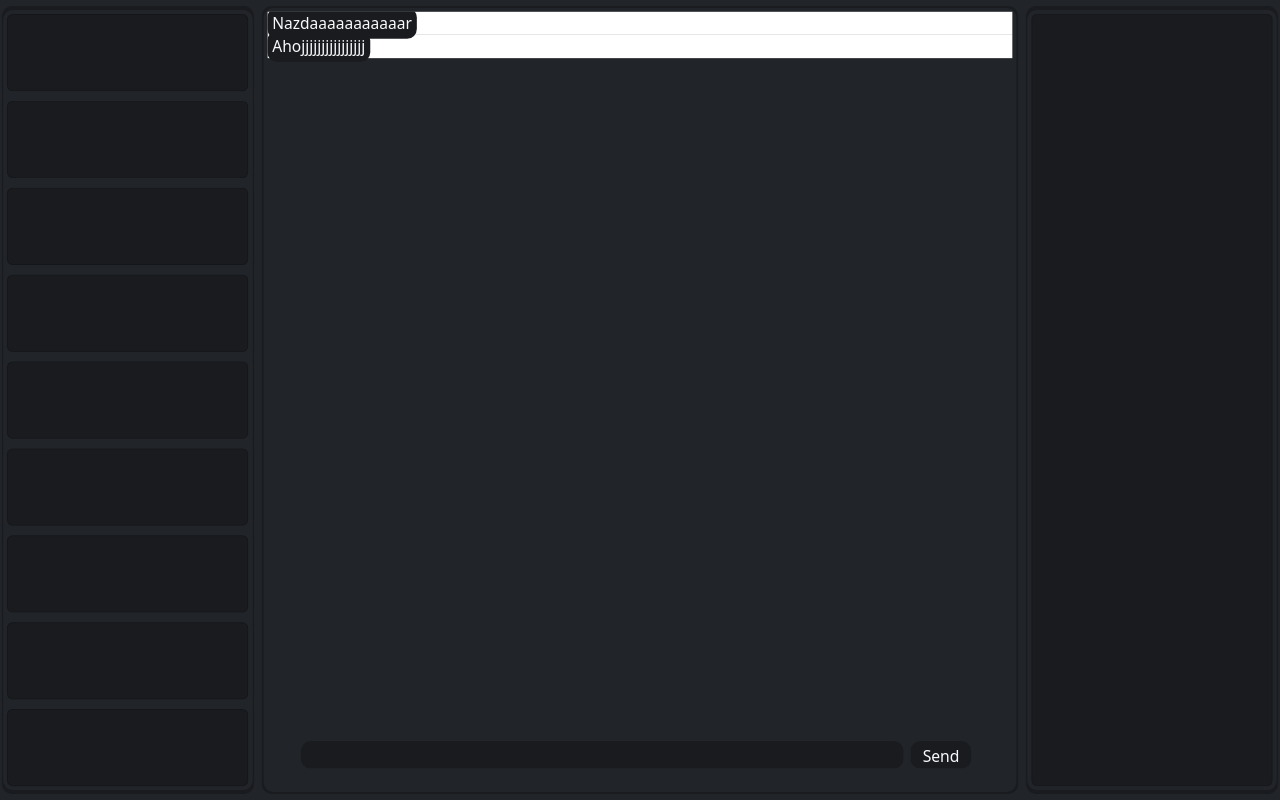
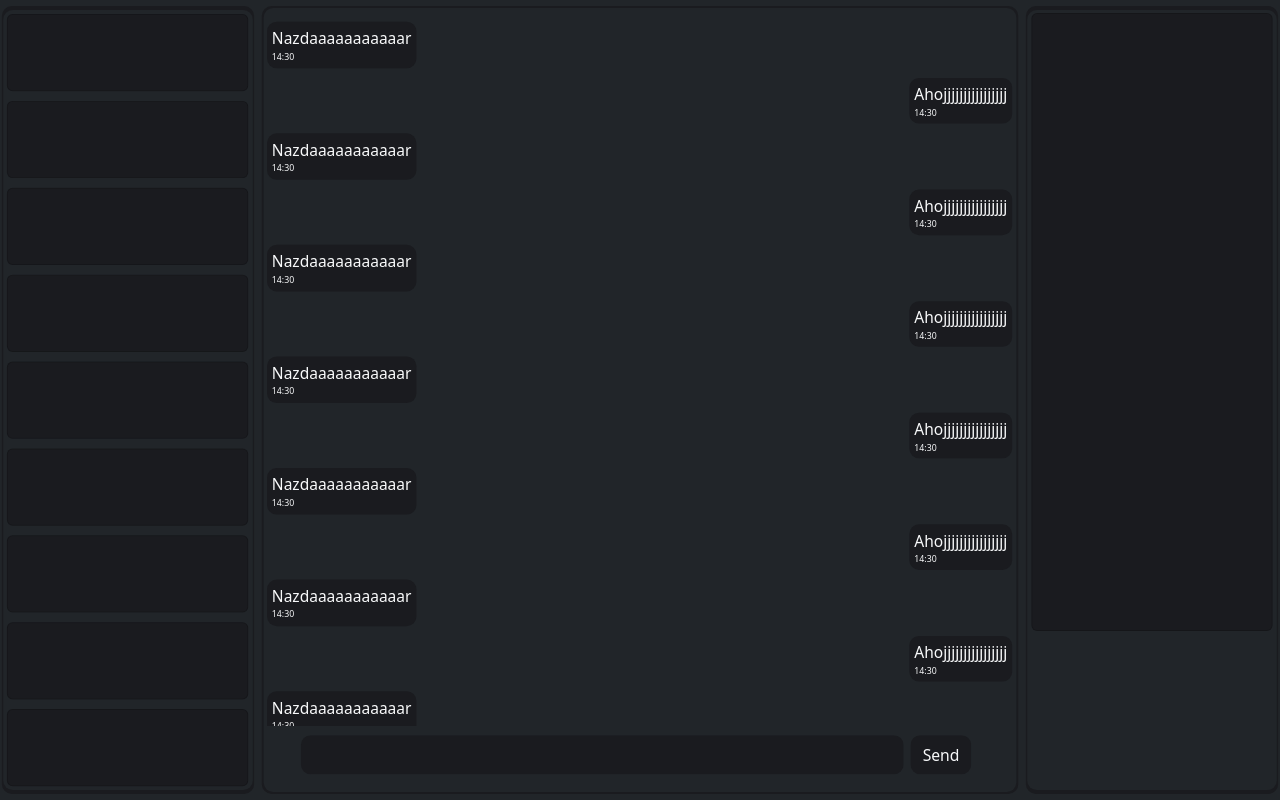
Before and after one commit to WMeindW/NpmOmega, a React (Vite) app: page / in a window 1280 px wide. Built offline with nearby package versions, Linux system fonts and the light colour scheme.

Commit message:
Finalized Message-UI-Layout

```diff
--- a/src/components/Message.css
+++ b/src/components/Message.css
@@ -79,32 +79,39 @@
 
 .msc-card {
     width: 98%;
-    height: 50em;
+    height: 40em;
     background-color: #1a1b1f;
+}
+.time {
+    font-size: xx-small;
 }
 
 .message {
-    width: 100%;
-    height: min-content;
-    border-color: transparent transparent transparent transparent;
-    background-color: white;
-}
-
-.sent {
     padding: 5px;
     border-radius: 10px;
     background-color: #1a1b1f;
     width: min-content;
     height: min-content;
-    position: relative;
+}
+
+.sent {
+    width: 100%;
+    height: min-content;
+    border-color: transparent transparent transparent transparent;
+    background-color: transparent;
+    margin-top: 10px;
+    display: flex;
+    justify-content: right;
 }
 
 .received {
-    padding: 5px;
-    border-radius: 10px;
-    background-color: #1a1b1f;
-    width: min-content;
+    width: 100%;
     height: min-content;
+    border-color: transparent transparent transparent transparent;
+    background-color: transparent;
+    margin-top: 10px;
+    display: flex;
+    justify-content: left;
 }
 
 .input-label {
@@ -116,11 +123,11 @@
 
 .input-text {
     width: 80%;
-    height: 50%;
+    height: 70%;
     text-align: left;
     position: absolute;
     left: 5%;
-    bottom: 25%;
+    bottom: 15%;
     background-color: #1a1b1f;
     border-radius: 10px;
     border-color: transparent transparent transparent transparent;
@@ -128,12 +135,12 @@
 
 .input-button {
     width: 8%;
-    height: 50%;
+    height: 70%;
     background-color: #1a1b1f;
     border-radius: 10px;
     border-color: transparent transparent transparent transparent;
     position: absolute;
-    bottom: 25%;
+    bottom: 15%;
     left: 86%;
 }
 
--- a/src/components/Message.tsx
+++ b/src/components/Message.tsx
@@ -5,11 +5,85 @@ export default function Message() {
         <div className="msg-container text-light">
             <div className="inner-container-msg bg-dark">
                 <div className="msg-row mx-auto">
-                    <div className="message">
-                        <span className="sent">Nazdaaaaaaaaaaar</span>
+                    <div className="received">
+                        <div className="message">Nazdaaaaaaaaaaar
+                            <div className="time">14:30</div></div>
                     </div>
-                    <div className="message">
-                        <span className="received">Ahojjjjjjjjjjjjjjjj</span>
+                    <div className="sent">
+                        <div className="message">Ahojjjjjjjjjjjjjjjj
+                            <div className="time">14:30</div></div>
+                    </div>
+                    <div className="received">
+                        <div className="message">Nazdaaaaaaaaaaar
+                            <div className="time">14:30</div></div>
+                    </div>
+                    <div className="sent">
+                        <div className="message">Ahojjjjjjjjjjjjjjjj
+                            <div className="time">14:30</div></div>
+                    </div>
+                    <div className="received">
+                        <div className="message">Nazdaaaaaaaaaaar
+                            <div className="time">14:30</div></div>
+                    </div>
+                    <div className="sent">
+                        <div className="message">Ahojjjjjjjjjjjjjjjj
+                            <div className="time">14:30</div></div>
+                    </div>
+                    <div className="received">
+                        <div className="message">Nazdaaaaaaaaaaar
+                            <div className="time">14:30</div></div>
+                    </div>
+                    <div className="sent">
+                        <div className="message">Ahojjjjjjjjjjjjjjjj
+                            <div className="time">14:30</div></div>
+                    </div>
+                    <div className="received">
+                        <div className="message">Nazdaaaaaaaaaaar
+                            <div className="time">14:30</div></div>
+                    </div>
+                    <div className="sent">
+                        <div className="message">Ahojjjjjjjjjjjjjjjj
+                            <div className="time">14:30</div></div>
+                    </div>
+                    <div className="received">
+                        <div className="message">Nazdaaaaaaaaaaar
+                            <div className="time">14:30</div></div>
+                    </div>
+                    <div className="sent">
+                        <div className="message">Ahojjjjjjjjjjjjjjjj
+                            <div className="time">14:30</div></div>
+                    </div>
+                    <div className="received">
+                        <div className="message">Nazdaaaaaaaaaaar
+                            <div className="time">14:30</div></div>
+                    </div>
+                    <div className="sent">
+                        <div className="message">Ahojjjjjjjjjjjjjjjj
+                            <div className="time">14:30</div></div>
+                    </div>
+                    <div className="received">
+                        <div className="message">Nazdaaaaaaaaaaar
+                            <div className="time">14:30</div></div>
+                    </div>
+                    <div className="sent">
+                        <div className="message">Ahojjjjjjjjjjjjjjjj
+                            <div className="time">14:30</div></div>
+                    </div>
+                    <div className="received">
+                        <div className="message">Nazdaaaaaaaaaaar
+                            <div className="time">14:30</div></div>
+                    </div>
+                    <div className="sent">
+                        <div className="message">Ahojjjjjjjjjjjjjjjj
+                            <div className="time">14:30</div></div>
+                    </div>
+                    <div className="received">
+                        <div className="message">Nazdaaaaaaaaaaar
+                            <div className="time">14:30</div></div>
+                    </div>
+                    <div className="sent">
+                        <div className="message">Ahojjjjjjjjjjjjjjjj
+                            <div className="time">14:30</div></div>
                     </div>
                 </div>
                 <label className="input-label mx-auto">
```
